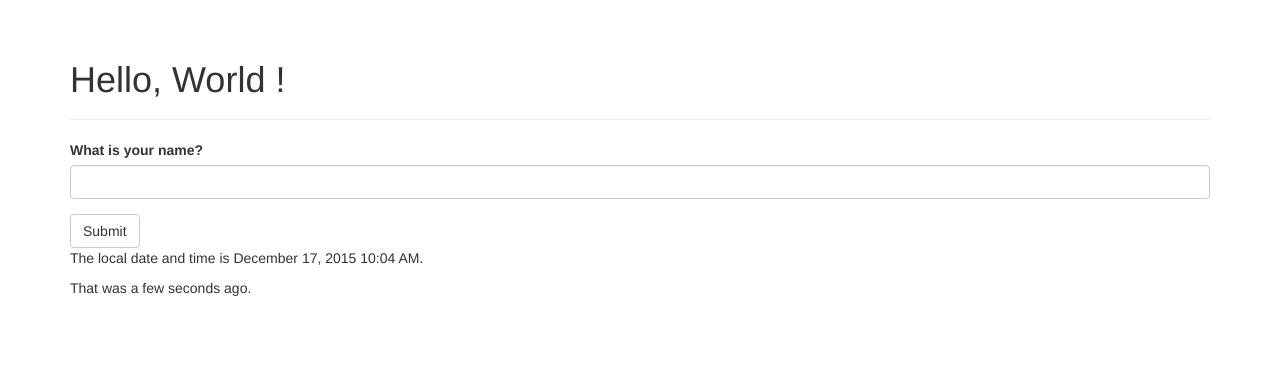
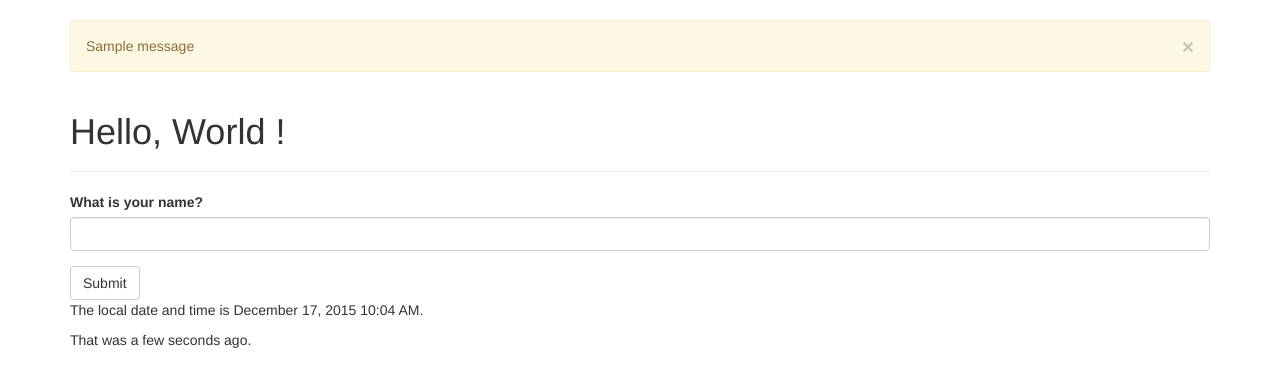
Before and after one commit to ShujiaHuang/myflasky, a Flask app: page / in a window 1280 px wide. Shown: the part 52-439 px from the top of the page. Run offline with Flask 2, Linux system fonts and the light colour scheme; one stand-in notice (Sample message) is shown; some libraries are stand-ins or nearby versions.

Commit message:
Flash message

```diff
--- a/app/templates/base.html
+++ b/app/templates/base.html
@@ -31,6 +31,13 @@
 
 {% block content %}
 <div class="container">
+    {% for message in get_flashed_messages() %}
+    <div class="alert alert-warning">
+        <button type="button" class="close" data-dismiss="alert">&times;</button>
+        {{ message }}
+    </div>
+    {% endfor %}
+
     {% block page_content %}{% endblock %}
 </div>
 {% endblock %}
--- a/app/views.py
+++ b/app/views.py
@@ -2,7 +2,7 @@
 Name: Shujia Huang
 Date: 2015-12-17
 """
-from flask import render_template, session, redirect, url_for
+from flask import render_template, session, redirect, url_for, flash
 from datetime import datetime
 
 from app import app
@@ -12,6 +12,9 @@ from .forms import NameForm
 def index():
     form = NameForm()
     if form.validate_on_submit():
+        old_name = session.get('name')
+        if old_name is not None and old_name != form.name.data:
+            flash('Looks like you have change your name!')
         session['name'] = form.name.data
         return redirect(url_for('index'))
     return render_template('index.html',
```
